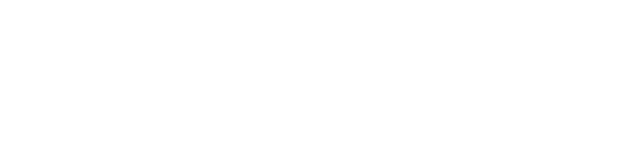
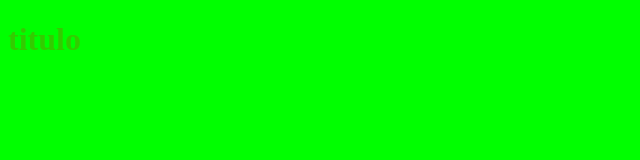
Before and after one commit to percys29/mirepositorio, a plain HTML site: page index.html in a window 1280 px wide. Shown: the whole page, without its empty margins (0-640 px from the left). Drawn offline with Linux system fonts and the light colour scheme.

Commit message:
Colocando estilos a la pagina
se colocaron estilos para la pagina

```diff
--- a/css/estilos.css
+++ b/css/estilos.css
@@ -0,0 +1,7 @@
+h1 {
+	color: #FF0000;
+	opacity: 0.2;
+}
+body{
+	background-color: #00ff00;
+}
--- a/index.html
+++ b/index.html
@@ -1,9 +1,11 @@
 <!DOCTYPE html>
 <html>
 <head>
-	<title></title>
+	<title>Mi titulo</title>
+	<link rel="stylesheet" type="text/css" href="css/estilos.css">
 </head>
 <body>
+	<h1>titulo</h1>
 
 </body>
 </html>
```
